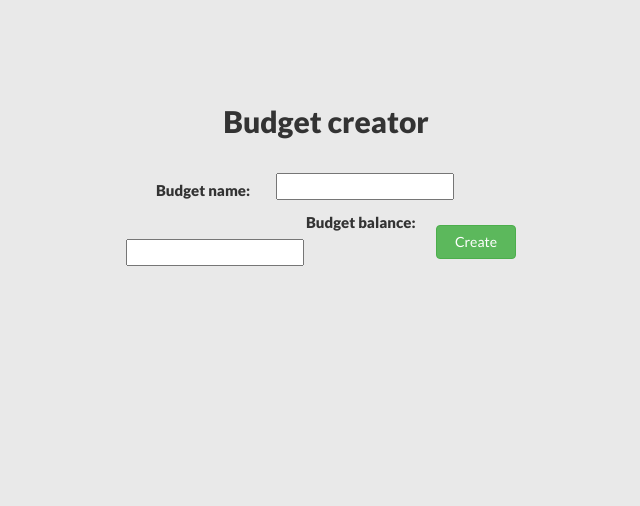
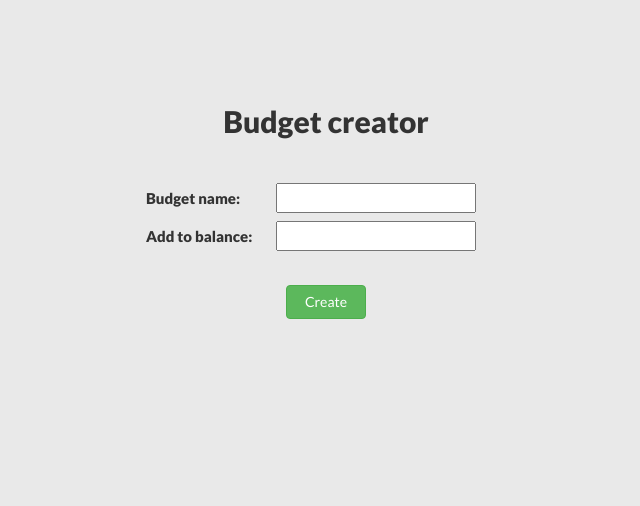
Before and after one commit to mcwilk/Django_budget_tracker, a Django app: page /budgets/new in a window 1280 px wide. Shown: the part 65-571 px from the top of the page, without its empty margins (314-954 px from the left). Run offline with Django 3.2, Linux system fonts and the light colour scheme; the visitor is signed in with stand-in values (Sample User, id 1); some libraries are stand-ins or nearby versions.

Commit message:
Templates errors revision

```diff
--- a/budget/budget/settings.py
+++ b/budget/budget/settings.py
@@ -103,7 +103,6 @@ USE_L10N = True
 
 USE_TZ = True
 
-
 # Static files (CSS, JavaScript, Images)
 # https://docs.djangoproject.com/en/2.2/howto/static-files/
 
--- a/budget/budget_app/static/budget_app/style.css
+++ b/budget/budget_app/static/budget_app/style.css
@@ -43,18 +43,40 @@ body
 .login
 {
     font-size: 15px;
-    padding-top: 150px;
+    margin-top: 150px;
+    width: 400px;
+    margin-left: auto;
+    margin-right: auto;
     text-align: center;
 }
 
-.login-row
+.login-l
 {
-    margin-top: 8px;
+    float: left;
+    text-align: initial;
+    width: 150px;
+    padding: 15px 0px 0px 30px;
 }
 
-.login input
+.login-l label
 {
-    margin-left: 10px;
+    margin-bottom: 17px;
+}
+
+.login-r
+{
+    float: left;
+    text-align: initial;
+    width: 250px;
+    margin-bottom: 5px;
+    padding: 11px 0px 0px 0px;
+}
+
+.login-r input, .login-r textarea
+{
+    margin-bottom: 8px;
+    width: 200px;
+    height: 30px;
 }
 
 .login button
@@ -198,7 +220,12 @@ body
     float: left;
     text-align: initial;
     width: 150px;
-    padding: 7px 0px 0px 30px;
+    padding: 15px 0px 0px 20px;
+}
+
+.forms-l label
+{
+    margin-bottom: 17px;
 }
 
 .forms-r
@@ -207,6 +234,21 @@ body
     text-align: initial;
     width: 250px;
     margin-bottom: 5px;
+    padding: 10px 0px 0px 0px;
+}
+
+.forms-r input, .forms-r textarea
+{
+    margin-bottom: 8px;
+    width: 200px;
+    height: 30px;
+}
+
+.forms-r select
+{
+    margin-bottom: 8px;
+    width: 200px;
+    height: 30px;
 }
 
 .forms button
@@ -215,11 +257,20 @@ body
     margin-top: 20px;
 }
 
+#container-2
+{
+    background-color: white;
+    min-height: 500px;
+    width: 960px;
+    margin-left: auto;
+    margin-right: auto;
+}
+
 #overlap
 {
     background-color: rgb(226, 0, 0);
     height: 50px;
-    margin: 50px 15px 0px 15px;
+    margin: 50px 0px 0px 0px;
     font-size: 20px;
     color: rgb(255, 0, 0);
 }
--- a/budget/budget_app/templates/budget_app/analysis.html
+++ b/budget/budget_app/templates/budget_app/analysis.html
@@ -5,6 +5,7 @@
 <main>
 
     <article>
+        <div id="container-2">
 
         <section>
 
@@ -192,6 +193,8 @@
 
         </section>
 
+        </div>
+
     </article>
 
 </main>
--- a/budget/budget_app/templates/budget_app/expenses.html
+++ b/budget/budget_app/templates/budget_app/expenses.html
@@ -5,6 +5,8 @@
 <main>
 
     <article>
+
+        <div id="container-2">
 
         <section>
 
@@ -114,6 +116,8 @@
 
         </section>
 
+        </div>
+
     </article>
 
 </main>
--- a/budget/budget_app/templates/budget_app/new_edit_budget.html
+++ b/budget/budget_app/templates/budget_app/new_edit_budget.html
@@ -27,32 +27,26 @@
 
                         {% if budget %}
                             <div class="forms-l">
-                                <label for="name">Budget name: </label>
+                                <div><label for="name">Budget name: </label></div>
+                                <div><label for="balance">Add to balance: </label></div>
                             </div>
                             <div class="forms-r">
-                                <input type="text" name="name" id="name" placeholder="{{ budget.name }}">
+                                <div><input type="text" name="name" id="name" value="{{ budget.name }}"></div>
+                                <div><input type="number" name="balance" id="balance" step=0.01></div>
                             </div>
-                            <div class="forms-l">
-                                <label for="balance">Add to balance: </label>
-                            </div>
-                            <div class="forms-r">
-                                <input type="number" name="balance" id="balance" step=0.01>
-                            </div>
+                            <div style="clear:both"></div>
 
                             <button class="btn btn-success" type="submit">Edit</button>
                         {% else %}
                             <div class="forms-l">
-                                <label for="name">Budget name: </label>
+                                <div><label for="name">Budget name: </label></div>
+                                <div><label for="balance">Add to balance: </label></div>
                             </div>
                             <div class="forms-r">
-                                <input type="text" name="name" id="name">
+                                <div><input type="text" name="name" id="name" placeholder="{{ budget.name }}"></div>
+                                <div><input type="number" name="balance" id="balance" step=0.01></div>
                             </div>
-                            <div class="forms-l">
-                                <label for="balance">Budget balance: </label>
-                            </div>
-                            <div class="forms-r">
-                                <input type="number" name="balance" id="balance" step=0.01>
-                            </div>
+                            <div style="clear:both"></div>
 
                             <button class="btn btn-success" type="submit">Create</button>
                         {% endif %}
```
Also changed, not shown: other parts of budget/budget_app/static/budget_app/style.css (+16 -15 lines), budget/budget_app/templates/budget_app/new_item.html (+12 -26 lines), budget/budget_app/templates/registration/login.html (+7 -6 lines).
